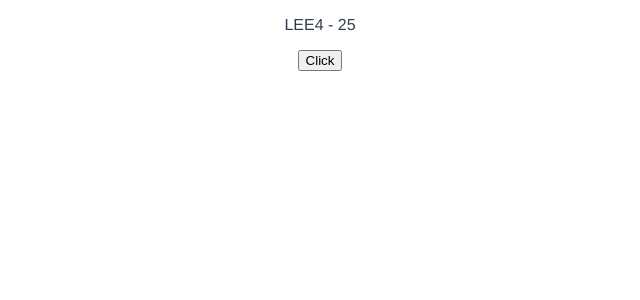
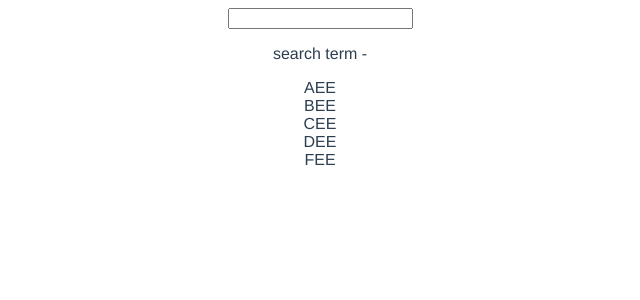
Before and after one commit to luthentic/Vue, a Vue app in the folder lee/: page / in a window 1280 px wide. Shown: the top 300 px of the page, without its empty margins (320-960 px from the left). Built offline with nearby package versions, Linux system fonts and the light colour scheme.

Commit message:
computed

```diff
--- a/lee/src/App.vue
+++ b/lee/src/App.vue
@@ -1,33 +1,25 @@
 <template>
   <div class="home">
-
-    <p>{{aaa.name}} - {{aaa.age}}</p>
-    <button @click="updateClick">Click</button>
+    <input type="text" v-model="search">
+    <p>search term - {{search}}</p>
+    <div v-for="name in matchingNames" :key="name">{{name}}</div>
 
   </div>
   <router-view/>
 </template>
 
 <script>
-import {ref,reactive} from 'vue'
+import {ref,reactive, computed} from 'vue'
 export default {
   setup() {
+    const search = ref('')
+    const names = ref(['AEE','BEE','CEE','DEE','FEE'])
 
-    const p = ref(null)
+    const matchingNames = computed((name)=>{
+      return names.value.filter((name)=> name.includes(search.value))
+    })
 
-    let name =  ref('LEE')
-    let age = ref(30)
-    let aaa = reactive({name:'LEE4', age:25})
-
-    const handleClick = () =>{
-      name.value = 'LEE2'
-      age.value = 'Heeelllo  LEE2'
-    }
-    const updateClick = () =>{
-      aaa.age = 40
-    }
-
-    return {name,age, handleClick, p,aaa, updateClick}
+    return {names, search, matchingNames}
   }
   }
 </script>
```
